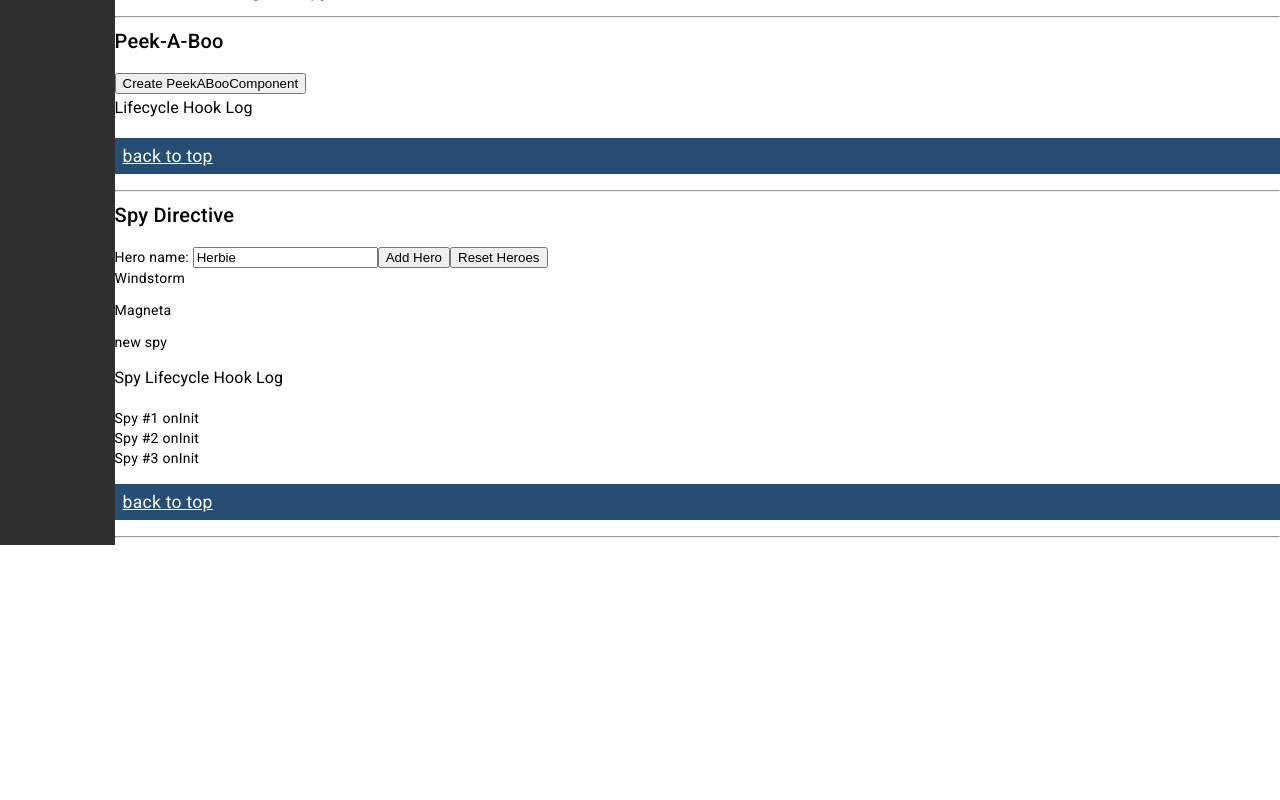
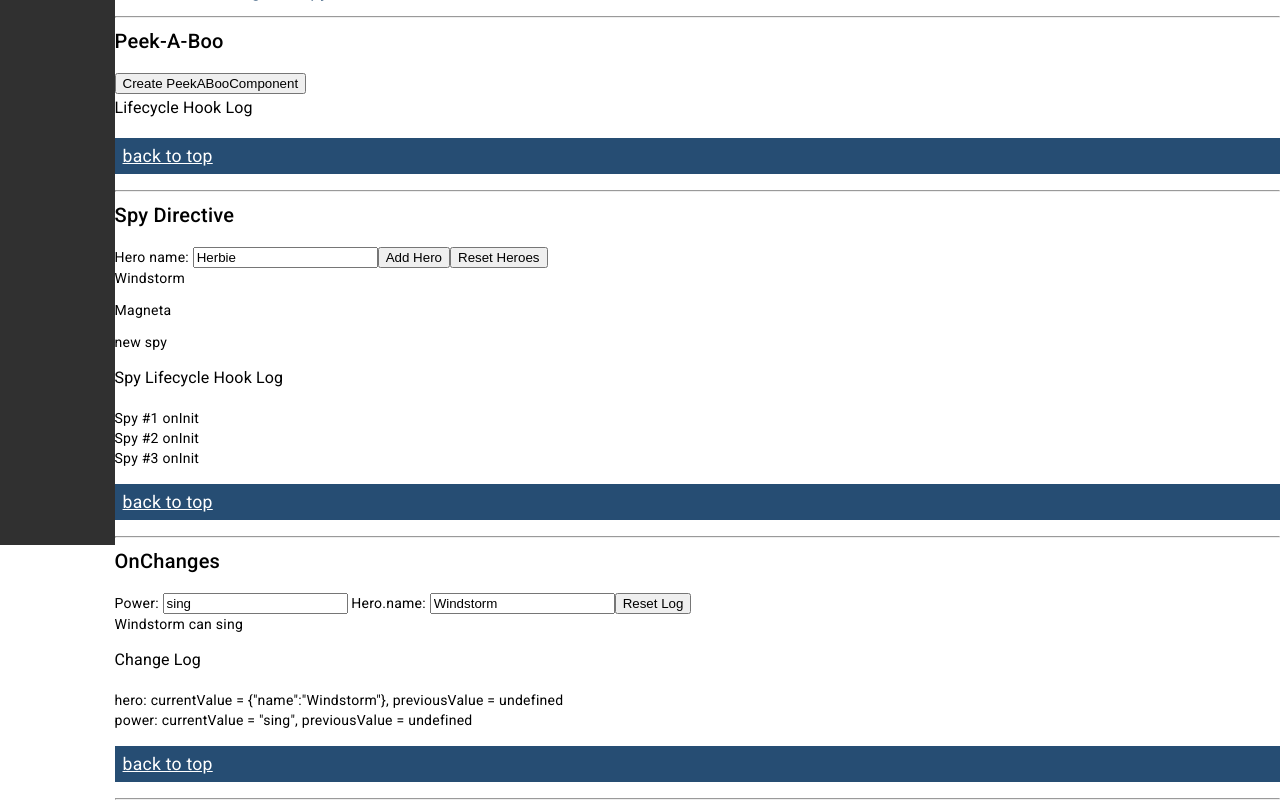
Before and after one commit to Xnumber/angular-example-project, an Angular app: page /life-cycle in a window 1280 px wide. Shown: the part 333-1133 px from the top of the page. Before the commit the page ends 878 px from the top, so only its background shows below. Built offline with nearby package versions, Linux system fonts and the light colour scheme.

Commit message:
feat: on change example

```diff
--- a/src/app/app.module.ts
+++ b/src/app/app.module.ts
@@ -22,6 +22,8 @@ import { PeekABooParentComponent } from './components/organisms/peek-a-boo-paren
 import { PeekABooComponent } from './components/organisms/peek-a-boo/peek-a-boo.component';
 import { SpyDirective } from './directives/spy.directive';
 import { SpyParentComponent } from './components/organisms/spy/spy.component';
+import { OnChangesComponent } from './components/organisms/on-changes/on-changes.component';
+import { OnChangesParentComponent } from './components/organisms/on-changes-parent/on-changes-parent.component';
 @NgModule({
   declarations: [
     AppComponent,
@@ -39,7 +41,9 @@ import { SpyParentComponent } from './components/organisms/spy/spy.component';
     PeekABooParentComponent,
     PeekABooComponent,
     SpyDirective,
-    SpyParentComponent
+    SpyParentComponent,
+    OnChangesComponent,
+    OnChangesParentComponent
   ],
   imports: [
     BrowserModule,
--- /dev/null
+++ b/src/app/components/organisms/on-changes-parent/on-changes-parent.component.html
@@ -0,0 +1,16 @@
+<h2>{{title}}</h2>
+<label for="power-input">Power: </label>
+<input type="text" id="power-input" [(ngModel)]="power">
+<label for="hero-name"> Hero.name: </label>
+<input type="text" id="hero-name" [(ngModel)]="hero.name">
+
+<button type="button" (click)="reset()">Reset Log</button>
+
+<on-changes [hero]="hero" [power]="power"></on-changes>
+
+
+<!--
+Copyright Google LLC. All Rights Reserved.
+Use of this source code is governed by an MIT-style license that
+can be found in the LICENSE file at https://angular.io/license
+-->
--- /dev/null
+++ b/src/app/components/organisms/on-changes-parent/on-changes-parent.component.ts
@@ -0,0 +1,41 @@
+import { Component, ViewChild, DoCheck } from '@angular/core';
+import { Hero } from '../on-changes/hero';
+import { OnChangesComponent } from "../on-changes/on-changes.component";
+
+@Component({
+  selector: 'on-changes-parent',
+  templateUrl: './on-changes-parent.component.html',
+  styles: ['']
+})
+export class OnChangesParentComponent implements DoCheck {
+  hero!: Hero;
+  power = '';
+  title = 'OnChanges';
+  @ViewChild(OnChangesComponent) childView!: OnChangesComponent;
+
+  constructor() {
+    this.reset();
+  }
+
+  ngDoCheck(): void {
+    // console.log("this.hero", this.hero)
+    // console.log("this.power", this.power)
+  }
+
+  reset() {
+    // new Hero object every time; triggers onChanges
+    this.hero = new Hero('Windstorm');
+    // setting power only triggers onChanges if this value is different
+    this.power = 'sing';
+    if (this.childView) {
+      this.childView.reset();
+    }
+  }
+}
+
+
+/*
+Copyright Google LLC. All Rights Reserved.
+Use of this source code is governed by an MIT-style license that
+can be found in the LICENSE file at https://angular.io/license
+*/
--- /dev/null
+++ b/src/app/components/organisms/on-changes/hero.ts
@@ -0,0 +1,10 @@
+export class Hero {
+	constructor(public name: string) { }
+}
+
+
+  /*
+  Copyright Google LLC. All Rights Reserved.
+  Use of this source code is governed by an MIT-style license that
+  can be found in the LICENSE file at https://angular.io/license
+  */
--- /dev/null
+++ b/src/app/components/organisms/on-changes/on-changes.component.html
@@ -0,0 +1 @@
+<p>on-changes works!</p>
--- /dev/null
+++ b/src/app/components/organisms/on-changes/on-changes.component.ts
@@ -0,0 +1,42 @@
+import { Component, Input, OnChanges, SimpleChanges } from '@angular/core';
+
+import { Hero } from './hero';
+
+@Component({
+  selector: 'on-changes',
+  template: `
+  <div class="info">
+    <p>{{hero.name}} can {{power}}</p>
+
+    <h3>Change Log</h3>
+    <div *ngFor="let chg of changeLog" class="log">{{chg}}</div>
+  </div>
+  `
+})
+export class OnChangesComponent implements OnChanges {
+  @Input() hero!: Hero;
+  @Input() power = '';
+
+  changeLog: string[] = [];
+
+  ngOnChanges(changes: SimpleChanges) {
+    console.log(this.hero);
+    console.log(this.power);
+
+    for (const propName in changes) {
+      const chng = changes[propName];
+      const cur  = JSON.stringify(chng.currentValue);
+      const prev = JSON.stringify(chng.previousValue);
+      this.changeLog.push(`${propName}: currentValue = ${cur}, previousValue = ${prev}`);
+    }
+  }
+
+  reset() { this.changeLog = []; }
+}
+
+
+/*
+Copyright Google LLC. All Rights Reserved.
+Use of this source code is governed by an MIT-style license that
+can be found in the LICENSE file at https://angular.io/license
+*/
--- a/src/app/components/pages/life-cycle/life-cycle.component.html
+++ b/src/app/components/pages/life-cycle/life-cycle.component.html
@@ -1,11 +1,11 @@
 <h1 id="top">Lifecycle Hooks</h1>
-<a href="#hooks">Peek-a-boo: (most) lifecycle hooks</a>
-<a href="#spy">Spy: directive with OnInit & OnDestroy</a>
-<a href="#onchanges">OnChanges</a>
-<a href="#docheck">DoCheck</a>
-<a href="#after-view">AfterViewInit & AfterViewChecked</a>
-<a href="#after-content">AfterContentInit & AfterContentChecked</a>
-<a href="#counter">Counter: OnChanges + Spy directive</a>
+<a href="/life-cycle/#hooks">Peek-a-boo: (most) lifecycle hooks</a>
+<a href="/life-cycle/#spy">Spy: directive with OnInit & OnDestroy</a>
+<a href="/life-cycle/#onchanges">OnChanges</a>
+<a href="/life-cycle/#docheck">DoCheck</a>
+<a href="/life-cycle/#after-view">AfterViewInit & AfterViewChecked</a>
+<a href="/life-cycle/#after-content">AfterContentInit & AfterContentChecked</a>
+<a href="/life-cycle/#counter">Counter: OnChanges + Spy directive</a>
 
 <peek-a-boo-parent id="hooks"></peek-a-boo-parent>
 <a href="#top">back to top</a>
@@ -15,3 +15,7 @@
 <spy-parent id="spy"></spy-parent>
 <a href="#top">back to top</a>
 <hr />
+
+<on-changes-parent id="onchanges"></on-changes-parent>
+<a href="#top">back to top</a>
+<hr />
```
Also changed, not shown: src/app/components/organisms/on-changes-parent/on-changes-parent.component.scss (added), src/app/components/organisms/on-changes/on-changes.component.scss (added), 2 other files (tests, documents, lock files or other folders).
